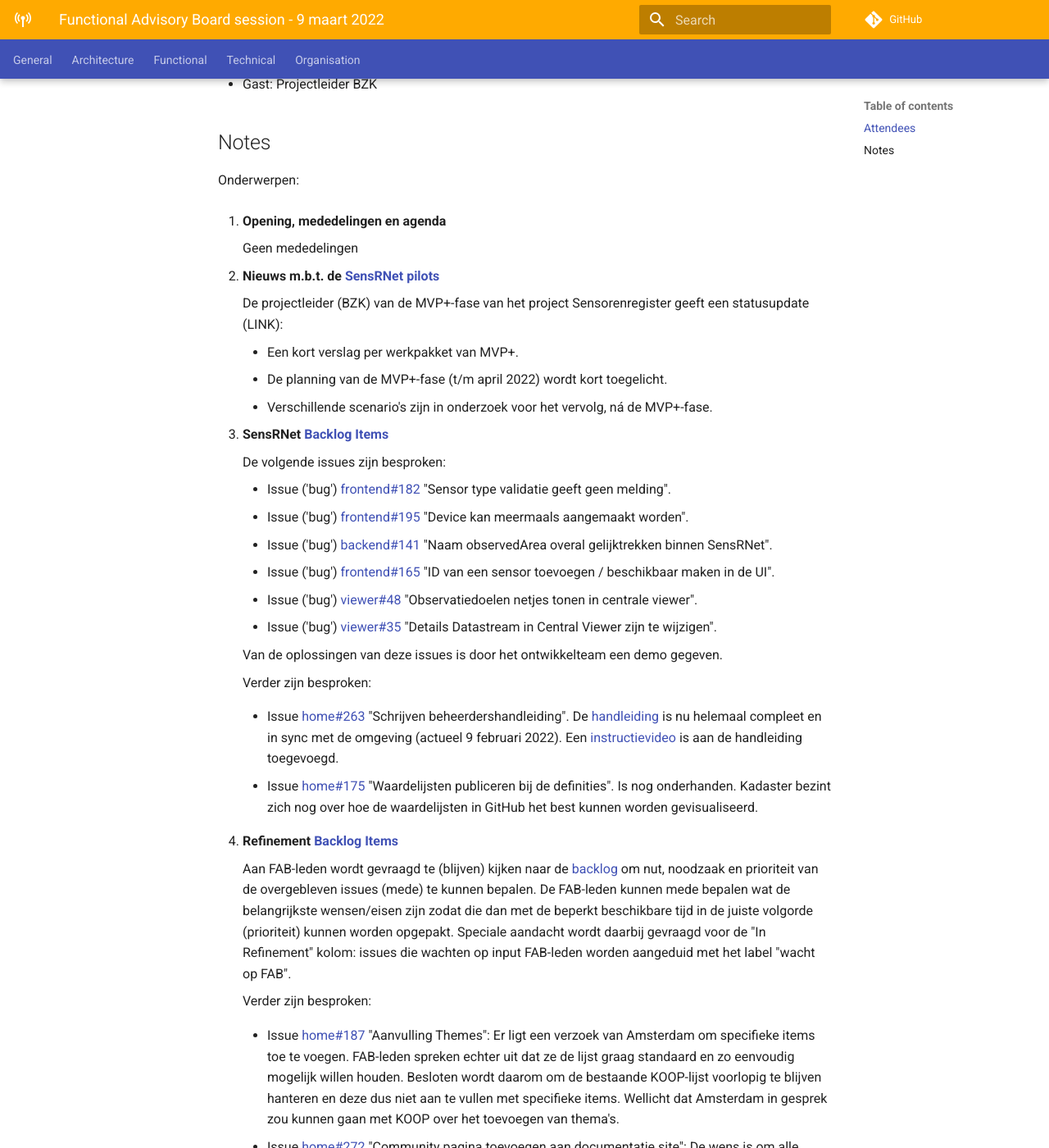
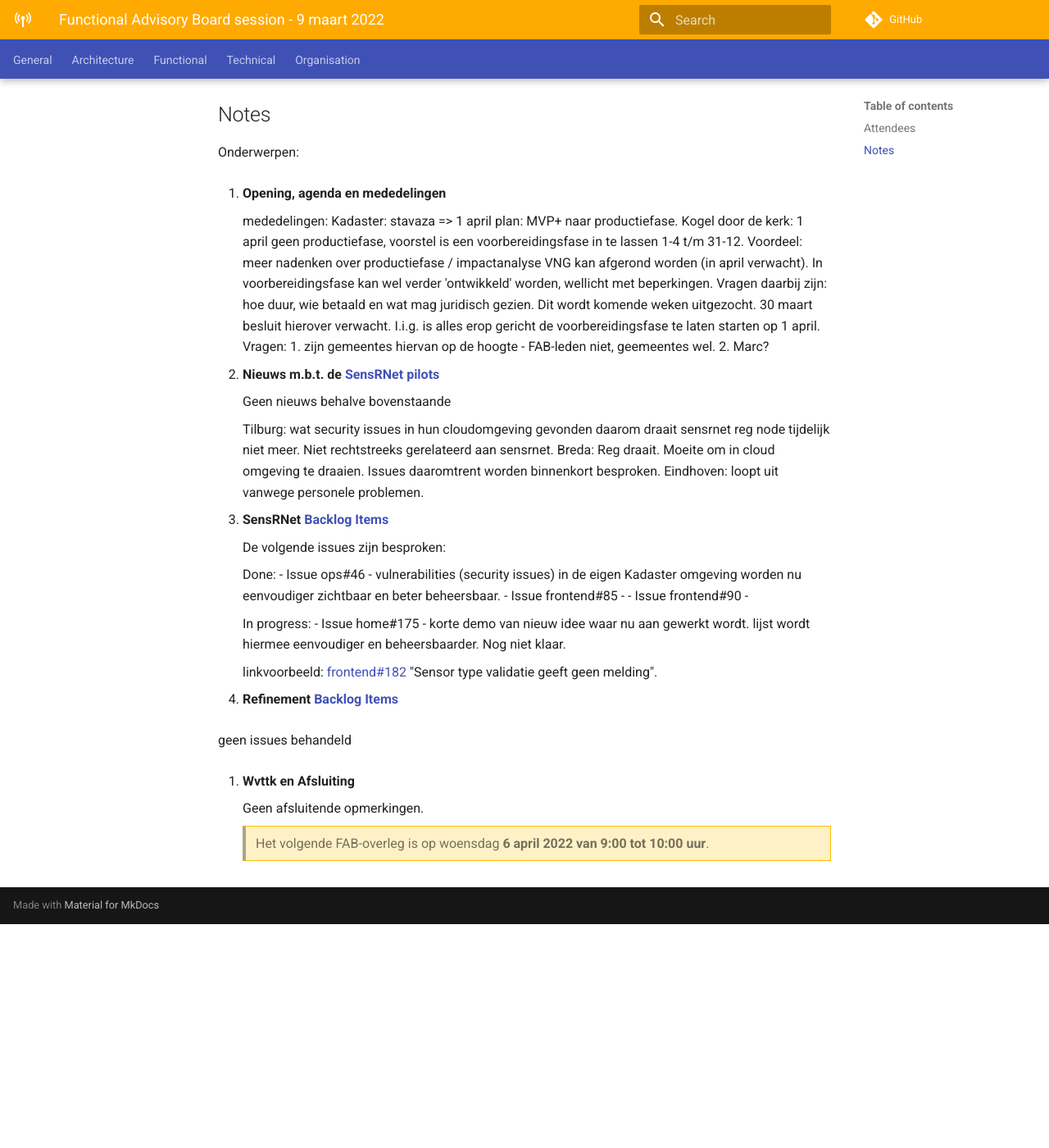
Before and after one commit to kadaster-labs/sensrnet-home, an MkDocs documentation site: the page built from docs/notes/2022-03-09-FAB-notes.md, in a window 1280 px wide and 1400 px high, scrolled down 547 px. Shown: the whole window at 82% size. Built offline with MkDocs 1.6.1 and Material for MkDocs 9.7.7, drawn with Linux system fonts in a browser that asks for light colours; comment, search, counter and statistics services are not loaded; after the commit the page ends 1674 px from its top, so only the background shows below that; some of the changed text lies outside the part shown.

Commit message:
Update 2022-03-09-FAB-notes.md

```diff
--- a/docs/notes/2022-03-09-FAB-notes.md
+++ b/docs/notes/2022-03-09-FAB-notes.md
@@ -10,72 +10,57 @@ De notes van het [Functional Advisory Board](../FAB.md).
 
 _(in alfabetische volgorde)_
 
+- Gemeente Amsterdam
 - Gemeente Den Bosch
-- Gemeente Eindhoven
-- Gemeente Helmond
-- Kadaster (initiator)
-- Gast: Projectleider BZK
+v- Gemeente Eindhoven
+v- Gemeente Helmond
+- Gemeente Rotterdam
+- Gemeente Tilburg
+v- Kadaster (initiator)
 
 ## Notes
 
 Onderwerpen:
 
-1. **Opening, mededelingen en agenda**
+1. **Opening, agenda en mededelingen**
 
-     Geen mededelingen
+     mededelingen:
+     Kadaster: stavaza => 1 april plan: MVP+ naar productiefase. Kogel door de kerk: 1 april geen productiefase, voorstel is een voorbereidingsfase in te lassen 1-4 t/m 31-12.
+     Voordeel: meer nadenken over productiefase / impactanalyse VNG kan afgerond worden (in april verwacht). In voorbereidingsfase kan wel verder 'ontwikkeld' worden, wellicht met beperkingen. Vragen daarbij zijn: hoe duur, wie betaald en wat mag juridisch gezien. Dit wordt komende weken uitgezocht. 30 maart besluit hierover verwacht. I.i.g. is alles erop gericht de voorbereidingsfase te laten starten op 1 april.
+     Vragen:
+     1. zijn gemeentes hiervan op de hoogte - FAB-leden niet, geemeentes wel.
+     2. Marc?
 
 2. **Nieuws m.b.t. de [SensRNet pilots](https://kadaster-labs.github.io/sensrnet-home/Pilots/)**
 
-     De projectleider (BZK) van de MVP+-fase van het project Sensorenregister geeft een statusupdate (LINK):
+     Geen nieuws behalve bovenstaande
 
-     - Een kort verslag per werkpakket van MVP+.
-     - De planning van de MVP+-fase (t/m april 2022) wordt kort toegelicht.
-     - Verschillende scenario's zijn in onderzoek voor het vervolg, ná de MVP+-fase.
+     Tilburg: wat security issues in hun cloudomgeving gevonden daarom draait sensrnet reg node tijdelijk niet meer. Niet rechtstreeks gerelateerd aan sensrnet.
+     Breda: Reg draait. Moeite om in cloud omgeving te draaien. Issues daaromtrent worden binnenkort besproken.
+     Eindhoven: loopt uit vanwege personele problemen.
+
 
 3. **SensRNet [Backlog Items](https://github.com/orgs/kadaster-labs/projects/1)**
 
      De volgende issues zijn besproken:
 
-     - Issue ('bug') [frontend#182](https://github.com/kadaster-labs/sensrnet-registry-frontend/issues/182) "Sensor type validatie geeft geen melding".
-     - Issue ('bug') [frontend#195](https://github.com/kadaster-labs/sensrnet-registry-frontend/issues/195) "Device kan meermaals aangemaakt worden".
-     - Issue ('bug') [backend#141](https://github.com/kadaster-labs/sensrnet-registry-backend/issues/141) "Naam observedArea overal gelijktrekken binnen SensRNet".
-     - Issue ('bug') [frontend#165](https://github.com/kadaster-labs/sensrnet-registry-frontend/issues/165) "ID van een sensor toevoegen / beschikbaar maken in de UI".
-     - Issue ('bug') [viewer#48](https://github.com/kadaster-labs/sensrnet-central-viewer/issues/48) "Observatiedoelen netjes tonen in centrale viewer".
-     - Issue ('bug') [viewer#35](https://github.com/kadaster-labs/sensrnet-central-viewer/issues/35) "Details Datastream in Central Viewer zijn te wijzigen".
+     Done:
+     - Issue ops#46 - vulnerabilities (security issues) in de eigen Kadaster omgeving worden nu eenvoudiger zichtbaar en beter beheersbaar.
+     - Issue frontend#85 -
+     - Issue frontend#90 -
 
-     Van de oplossingen van deze issues is door het ontwikkelteam een demo gegeven.
+     In progress:
+     - Issue home#175 -
+     korte demo van nieuw idee waar nu aan gewerkt wordt. lijst wordt hiermee eenvoudiger en beheersbaarder. Nog niet klaar.
 
-     Verder zijn besproken:
 
-     - Issue [home#263](https://github.com/kadaster-labs/sensrnet-home/issues/263) "Schrijven beheerdershandleiding".
-       De [handleiding](https://kadaster-labs.github.io/sensrnet-home/UserManualNL/) is nu helemaal compleet en in sync met de omgeving (actueel 9 februari 2022). Een [instructievideo](https://youtu.be/CvgTUXexfT4) is aan de handleiding toegevoegd.
+     linkvoorbeeld:
+     [frontend#182](https://github.com/kadaster-labs/sensrnet-registry-frontend/issues/182) "Sensor type validatie geeft geen melding".
 
-     - Issue [home#175](https://github.com/kadaster-labs/sensrnet-home/issues/175) "Waardelijsten publiceren bij de definities".
-       Is nog onderhanden. Kadaster bezint zich nog over hoe de waardelijsten in GitHub het best kunnen worden gevisualiseerd.
 
 4. **Refinement [Backlog Items](https://github.com/orgs/kadaster-labs/projects/1)**
 
-     Aan FAB-leden wordt gevraagd te (blijven) kijken naar de [backlog]((https://github.com/orgs/kadaster-labs/projects/1)) om nut, noodzaak en prioriteit van de overgebleven issues (mede) te kunnen bepalen. De FAB-leden kunnen mede bepalen wat de belangrijkste wensen/eisen zijn zodat die dan met de beperkt beschikbare tijd in de juiste volgorde (prioriteit) kunnen worden opgepakt. Speciale aandacht wordt daarbij gevraagd voor de "In Refinement" kolom: issues die wachten op input FAB-leden worden aangeduid met het label "wacht op FAB".
-
-     Verder zijn besproken:
-
-     - Issue [home#187](https://github.com/kadaster-labs/sensrnet-home/issues/187) "Aanvulling Themes":
-       Er ligt een verzoek van Amsterdam om specifieke items toe te voegen. FAB-leden spreken echter uit dat ze de lijst graag standaard en zo eenvoudig mogelijk willen houden. Besloten wordt daarom om de bestaande KOOP-lijst voorlopig te blijven hanteren en deze dus niet aan te vullen met specifieke items. Wellicht dat Amsterdam in gesprek zou kunnen gaan met KOOP over het toevoegen van thema's.
-
-     - Issue [home#272](https://github.com/kadaster-labs/sensrnet-home/issues/272) "Community pagina toevoegen aan documentatie site":
-       De wens is om alle deelnemers & contributers met naam en logo op de site te vermelden. Eindhoven doet de suggestie om dit te doen in de paragraaf ["Contributing"](https://kadaster-labs.github.io/sensrnet-home/#contributing).
-
-     - Issue [home#193](https://github.com/kadaster-labs/sensrnet-home/issues/193) "Keuzelijst sensortype publiceren en eventueel filteren op relevantie":
-       Het is de bedoeling om alleen _relevante_ sensoren in de lijst op te nemen. Suggesties van Eindhoven staan in het issue genoemd. Probleem is echter dat er geen standaard lijst is en hetgeen _relevant_ is voor iedere gemeente anders kan zijn. Men is het eens over het feit dat de lijst te lang is. Hoewel er wel aandacht is besteed aan de eenvoud in het gebruik van de lijst blijft het lastig en tijdrovend om door een zoekresultaat te scannen en de juiste sensor(en) eruit te kiezen. En hoewel de lijst te lang is komt het toch ook voor dat het gewenste sensortype er niet in staat.
-
-       Een idee is om de bestaande lijst aan te gaan passen op basis van het daadwerkelijke gebruik en dan gedurende het gebruik alle niet-gebruikte items op enig moment te verwijderen dan wel toe te voegen als ze gemist worden. Een "levende" lijst dus die wordt bijgehouden op bais van het gebruik. Vastgesteld wordt dat binnen de huidige deelnemers (FAB-leden) er geen specialist op het gebied van sensor(types) is en we niet weten welke types en modellen nu in de lijst zouden _moeten_ zitten.
-
-       Voorstel:
-
-       1. We kunnen per organisatie (van de FAB-leden) uitvragen welke soorten sensoren we hebben/willen en deze uitgevraagde lijsten daarna met elkaar vergelijken.
-       2. Map daarna de bestaande BGT-lijst van typen sensoren met het uitgevraagde en kijk wat daar uit komt.
-
-       Dit lijkt een manier om te beginnen met de vorming van een niet-te-lange eenvoudige lijst van sensortypen.
+   geen issues behandeld
 
 5. **Wvttk en Afsluiting**
 
```
